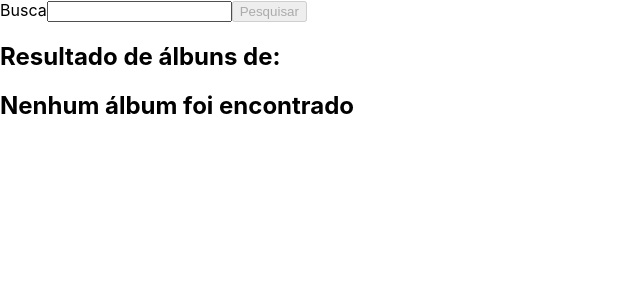
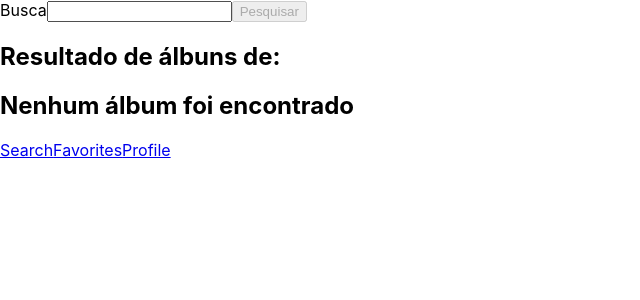
Before and after one commit to marcelofreitasfilho/TrybeTunes, a React (Vite) app: page /search in a window 1280 px wide. Shown: the top 300 px of the page, without its empty margins (0-640 px from the left). Built offline with nearby package versions, Linux system fonts and the light colour scheme.

Commit message:
requisito 4

```diff
--- a/src/App.tsx
+++ b/src/App.tsx
@@ -2,13 +2,16 @@
 import { Login } from './Componentes/Login';
 import { Search } from './Componentes/Search';
 import Album from './Componentes/Album';
+import Layout from './Componentes/Layout';
 
 function App() {
   return (
     <Routes>
       <Route path="/" element={ <Login /> } />
-      <Route path="/search" element={ <Search /> } />
-      <Route path="/album/:id" element={ <Album /> } />
+      <Route path="/" element={ <Layout /> }>
+        <Route path="/search" element={ <Search /> } />
+        <Route path="/album/:id" element={ <Album /> } />
+      </Route>
     </Routes>
   );
 }
--- /dev/null
+++ b/src/Componentes/Header.tsx
@@ -0,0 +1,41 @@
+import { NavLink } from 'react-router-dom';
+import { useEffect, useState } from 'react';
+import { getUser } from '../services/userAPI';
+import { UserType } from '../types';
+
+function Header() {
+  const [user, setUser] = useState<UserType>({
+    name: '',
+    email: '',
+    image: '',
+    description: '',
+  });
+  const { name, email, image, description } = user;
+  const [carregando, setCarregando] = useState(false);
+
+  useEffect(() => {
+    const myUsr = async () => {
+      setCarregando(true);
+      const usuario = await getUser();
+      setUser(usuario);
+      setCarregando(false);
+    };
+    myUsr();
+  }, []);
+
+  if (carregando) {
+    return (
+      <p>Carregando...</p>
+    );
+  }
+  return (
+    <header data-testid="header-component">
+      <NavLink to="/search" data-testid="link-to-search">Search</NavLink>
+      <NavLink to="/favorites" data-testid="link-to-favorites">Favorites</NavLink>
+      <NavLink to="/profile" data-testid="link-to-profile">Profile</NavLink>
+      <h2 data-testid="header-user-name">{ name }</h2>
+    </header>
+  );
+}
+
+export default Header;
--- /dev/null
+++ b/src/Componentes/Layout.tsx
@@ -0,0 +1,13 @@
+import { Outlet } from 'react-router-dom';
+import Header from './Header';
+
+function Layout() {
+  return (
+    <>
+      <Outlet />
+      <Header />
+    </>
+  );
+}
+
+export default Layout;
```
